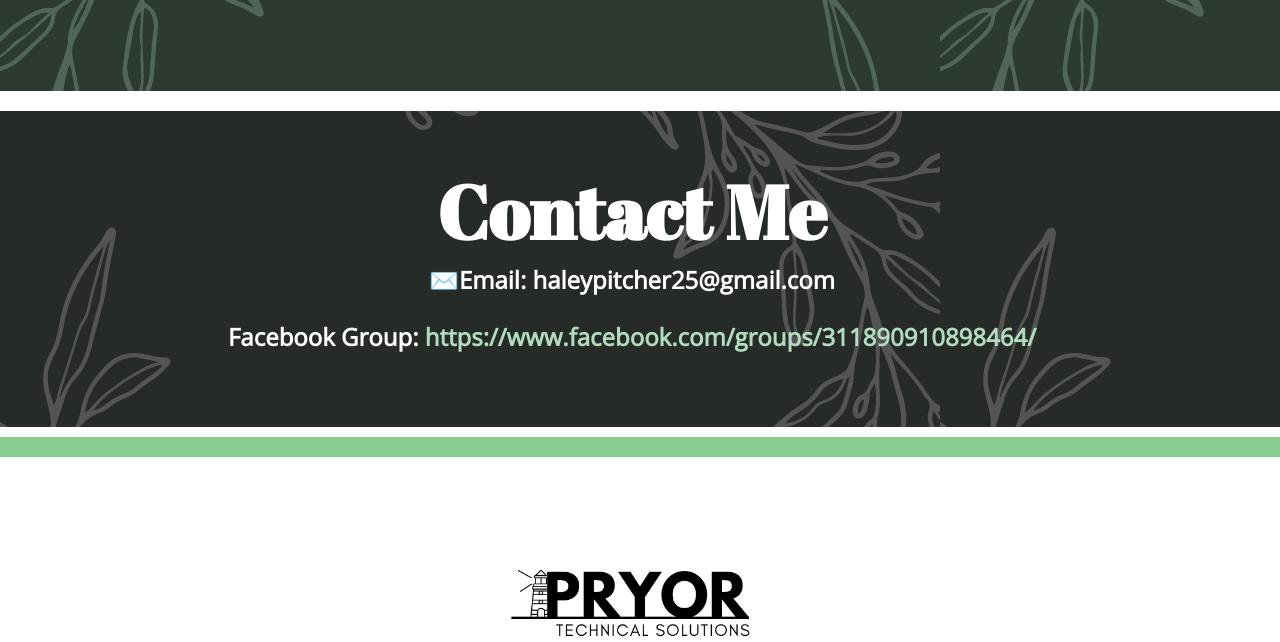
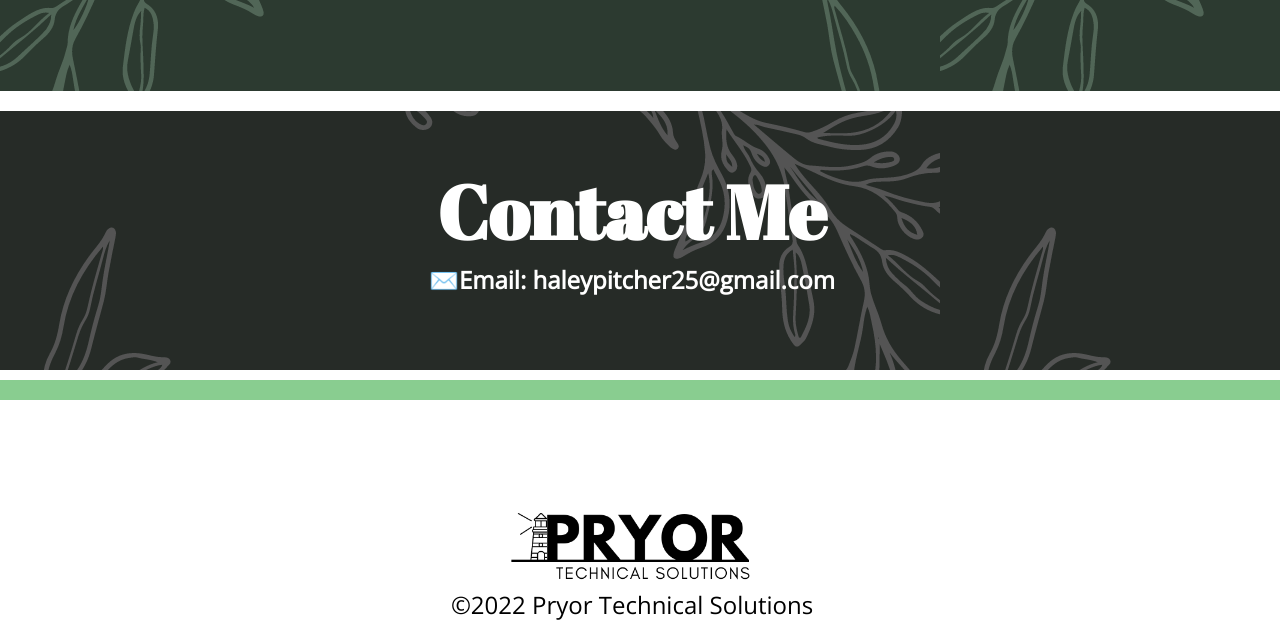
Before and after one commit to creationsbyhaley/creationsbyhaley.github.io, a plain HTML site: page index.html in a window 1280 px wide. Shown: the part 2519-3161 px from the top of the page. Drawn offline with nearby package versions, Linux system fonts and the light colour scheme.

Commit message:
Update index.html

```diff
--- a/index.html
+++ b/index.html
@@ -60,7 +60,6 @@
     <div class="contact" id="contact">
       <h1 style="text-align:center;color:white;">Contact Me</h1>
       <p style="text-align:center;color:white;position:relative;top:-50px;">✉️<b>Email: haleypitcher25@gmail.com </b></p>
-      <p style="text-align:center;color:white;position:relative;top:-50px;"><b>Facebook Group: <a href="https://www.facebook.com/groups/311890910898464/" style="color:rgba(183, 228, 198, 0.959);text-decoration:none;">https://www.facebook.com/groups/311890910898464/</a></b></p>
     </div>
 
     <div class="footer">
```
